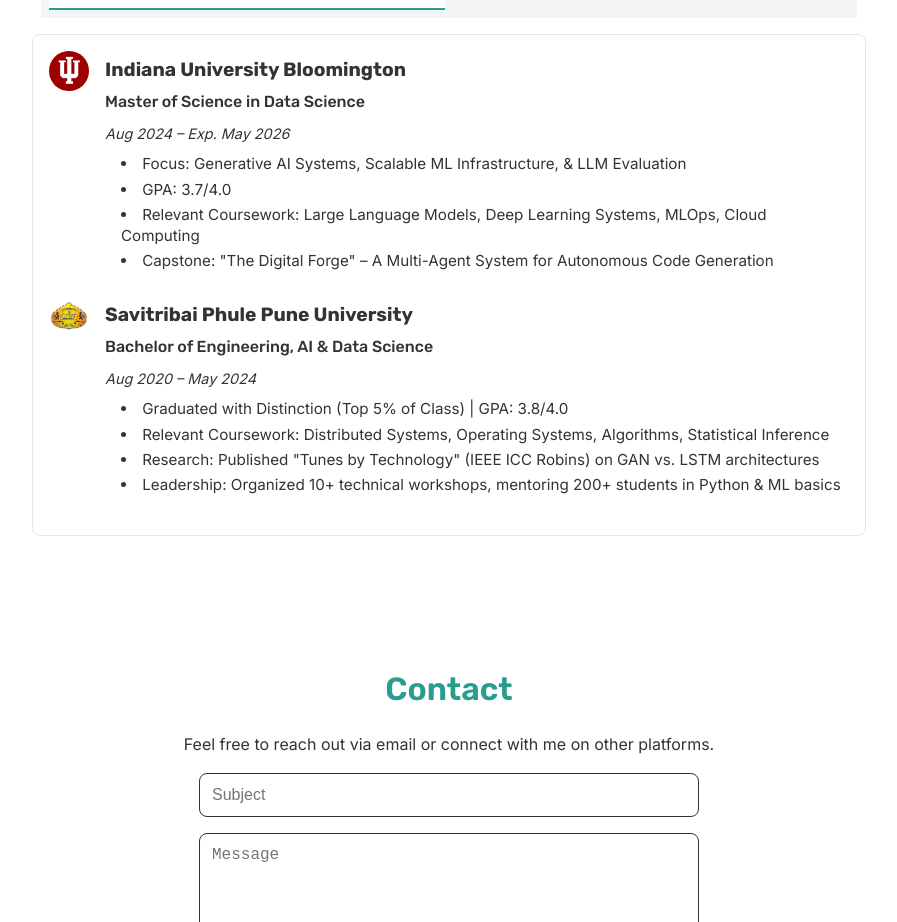
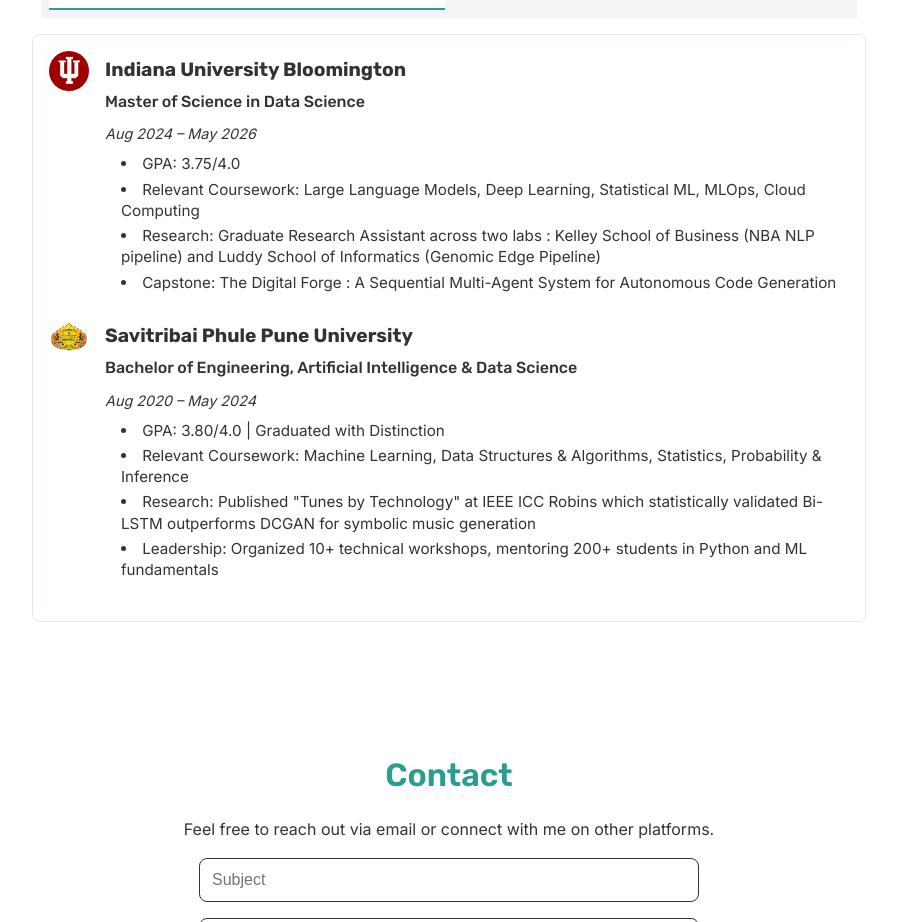
Before and after one commit to MohammedPathariya/MyPortfolio, a React (Create React App) app in the folder frontend/: page / in a window 1280 px wide. Shown: the part 1688-2610 px from the top of the page, without its empty margins (191-1088 px from the left). Built offline with nearby package versions, Linux system fonts and the light colour scheme.

Commit message:
feat: update education section with correct GPA, both GRA labs, and accurate degree titles

```diff
--- a/frontend/src/components/TimelineTabs.js
+++ b/frontend/src/components/TimelineTabs.js
@@ -22,7 +22,7 @@
     institution: 'Indiana University Kelley School of Business',
     points: [
       'Built an end-to-end NBA press conference pipeline processing 700+ games, parallelizing WhisperX transcription across 5 Slurm-managed HPC nodes with SQLite file-locking for distributed state, achieving a 30x speedup (3.5m to 7s per audio-minute).',
-      'Deployed 8-bit quantized Llama-3 8B (bitsandbytes) on Big Red 200 A100 nodes for psychological marker extraction, achieving 89% precision — a 17-point improvement over a 72% RoBERTa baseline on a 500-quote gold set.',
+      'Deployed 8-bit quantized Llama-3 8B (bitsandbytes) on Big Red 200 A100 nodes for psychological marker extraction, achieving 89% precision, a 17-point improvement over a 72% RoBERTa baseline on a 500-quote gold set.',
       'Architected a Transformer Encoder fusing Llama-3 sentiment embeddings with rolling box-score metrics, chosen over XGBoost to allow direct feature interaction, achieving 53.8% Against-The-Spread accuracy on a 120-game chronological holdout vs. 52.4% breakeven.',
     ],
   },
@@ -42,26 +42,26 @@
 const educationData = [
   {
     logo: '/images/iublogo.png',
-    period: 'Aug 2024 – Exp. May 2026',
+    period: 'Aug 2024 – May 2026',
     title: 'Master of Science in Data Science',
     institution: 'Indiana University Bloomington',
     points: [
-      'Focus: Generative AI Systems, Scalable ML Infrastructure, & LLM Evaluation',
-      'GPA: 3.7/4.0',
-      'Relevant Coursework: Large Language Models, Deep Learning Systems, MLOps, Cloud Computing',
-      'Capstone: "The Digital Forge" – A Multi-Agent System for Autonomous Code Generation',
+      'GPA: 3.75/4.0',
+      'Relevant Coursework: Large Language Models, Deep Learning, Statistical ML, MLOps, Cloud Computing',
+      'Research: Graduate Research Assistant across two labs : Kelley School of Business (NBA NLP pipeline) and Luddy School of Informatics (Genomic Edge Pipeline)',
+      'Capstone: The Digital Forge : A Sequential Multi-Agent System for Autonomous Code Generation',
     ],
   },
   {
     logo: '/images/sppulogo.png',
     period: 'Aug 2020 – May 2024',
-    title: 'Bachelor of Engineering, AI & Data Science',
+    title: 'Bachelor of Engineering, Artificial Intelligence & Data Science',
     institution: 'Savitribai Phule Pune University',
     points: [
-      'Graduated with Distinction (Top 5% of Class) | GPA: 3.8/4.0',
-      'Relevant Coursework: Distributed Systems, Operating Systems, Algorithms, Statistical Inference',
-      'Research: Published "Tunes by Technology" (IEEE ICC Robins) on GAN vs. LSTM architectures',
-      'Leadership: Organized 10+ technical workshops, mentoring 200+ students in Python & ML basics',
+      'GPA: 3.80/4.0 | Graduated with Distinction',
+      'Relevant Coursework: Machine Learning, Data Structures & Algorithms, Statistics, Probability & Inference',
+      'Research: Published "Tunes by Technology" at IEEE ICC Robins which statistically validated Bi-LSTM outperforms DCGAN for symbolic music generation',
+      'Leadership: Organized 10+ technical workshops, mentoring 200+ students in Python and ML fundamentals',
     ],
   },
 ];
```
